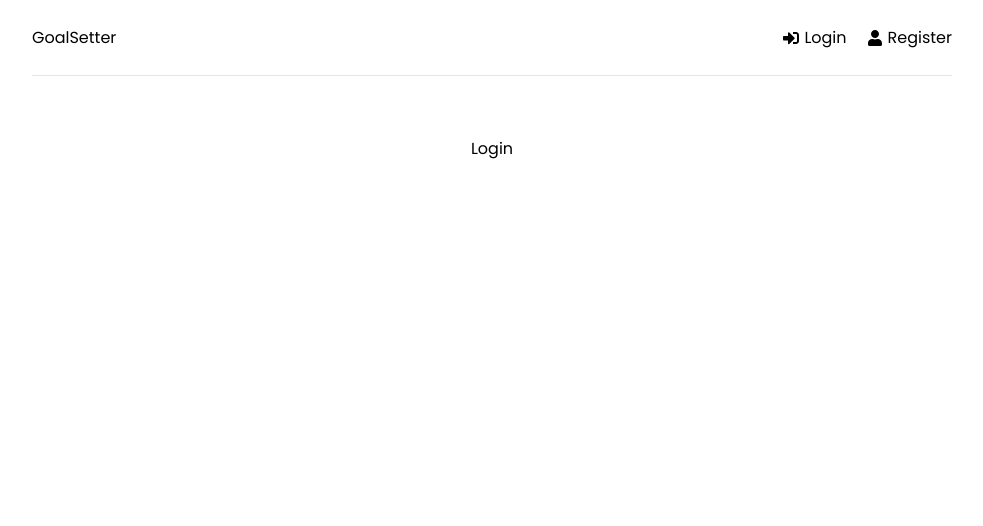
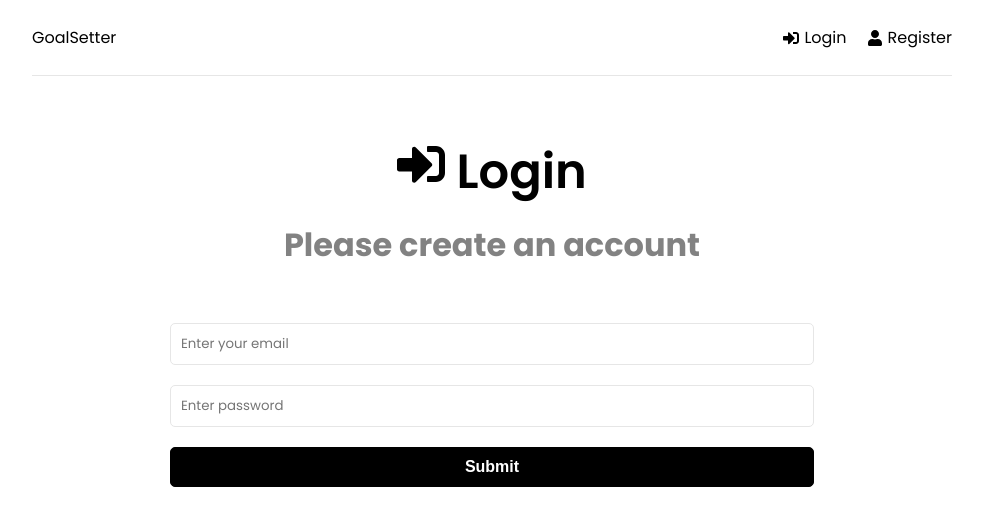
Before and after one commit to ErikBurton/mern-tut, a React (Create React App) app in the folder frontend/: page /login in a window 1280 px wide. Shown: the top 526 px of the page, without its empty margins (148-1131 px from the left). Built offline with nearby package versions, Linux system fonts and the light colour scheme.

Commit message:
Adds content to Login Page

```diff
--- a/frontend/src/pages/Login.jsx
+++ b/frontend/src/pages/Login.jsx
@@ -1,7 +1,70 @@
-import React from 'react'
+import { useState, useEffect } from 'react'
+import { FaSignInAlt } from 'react-icons/fa'
+
 
 function Login() {
-    return <div>Login</div>
+    const [formData, setFormData] = useState({
+        email: '',
+        password: '',
+    })
+
+    const { email, password } = formData
+
+
+    const onChange = (e) => {
+        setFormData((prevState) => ({
+            ...prevState,
+            [e.target.name]: e.target.value,
+        }))
+    }
+
+    const onSubmit = (e) => {
+        e.prevendDefault()
+    }
+
+
+    return (
+        <>
+            <section className='heading'>
+                <h1>
+                    <FaSignInAlt /> Login
+                </h1>
+                <p>Please create an account</p>
+            </section>
+
+            <section className='form'>
+                <form onSubmit={onSubmit}>
+                    <div className='form-group'>
+                        <input
+                            type='email'
+                            className='form-control'
+                            id='email'
+                            name='email'
+                            value={email}
+                            placeholder='Enter your email'
+                            onChange={onChange}
+                        />
+                    </div>
+                    <div className='form-group'>
+                        <input
+                            type='password'
+                            className='form-control'
+                            id='password'
+                            name='password'
+                            value={password}
+                            placeholder='Enter password'
+                            onChange={onChange}
+                        />
+                    </div>
+                    <div className='form-group'>
+                        <button type='submit' className='btn btn-block'>
+                            Submit
+                        </button>
+                    </div>
+                </form>
+            </section>
+        </>
+    )
 }
 
 export default Login
```
